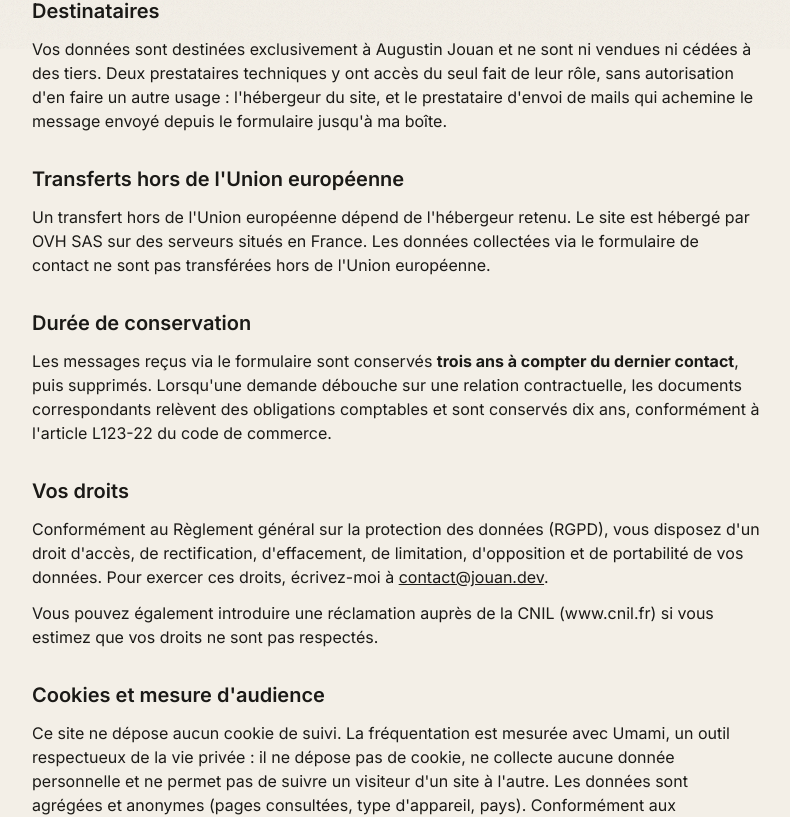
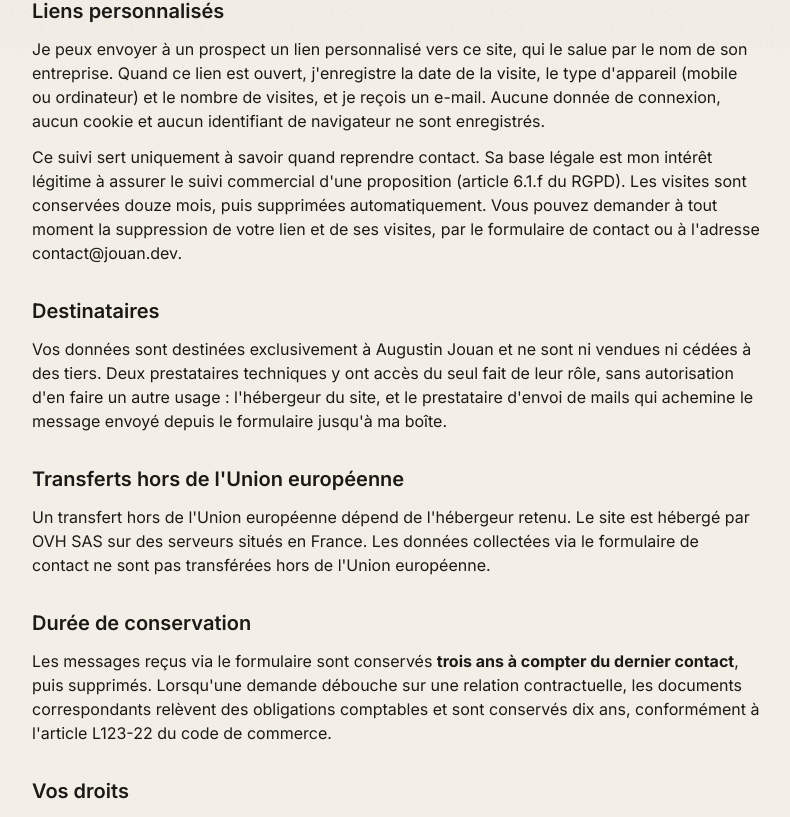
Before and after one commit to Augustin-Jouan/jouan.dev, a Next.js app in the folder apps/web/: page /politique-de-confidentialite in a window 1280 px wide. Shown: the part 751-1568 px from the top of the page, without its empty margins (244-1034 px from the left). Built offline with nearby package versions, Linux system fonts and the light colour scheme; no server answers.

Commit message:
Contact relié au lien personnalisé ; politique de confidentialité des liens

```diff
--- a/apps/web/app/contact/actions.ts
+++ b/apps/web/app/contact/actions.ts
@@ -3,6 +3,7 @@
 import { headers } from "next/headers";
 import { contact } from "@/data/contact";
 import { sendContactEmail } from "@/lib/email";
+import { lienPourAffichage } from "@/lib/liens/affichage";
 import { verifierLimite } from "@/lib/rate-limit";
 import { LIMITES } from "./limites";
 
@@ -60,12 +61,18 @@ export async function submitContactForm(
     };
   }
 
+  // Le jeton ne sert qu'à retrouver le nom du lien : absent, inconnu ou mal
+  // formé, il est ignoré (lienPourAffichage ne lève jamais d'erreur).
+  const jeton = String(formData.get("pour") ?? "");
+  const lien = jeton ? await lienPourAffichage(jeton) : null;
+
   try {
     await sendContactEmail({
       nom,
       email,
       telephone: telephone || undefined,
       message,
+      lienPersonnalise: lien?.nom,
     });
   } catch (err) {
     console.error("[contact] Échec envoi email :", err);
--- a/apps/web/app/politique-de-confidentialite/page.tsx
+++ b/apps/web/app/politique-de-confidentialite/page.tsx
@@ -53,6 +53,27 @@ export default function PolitiqueConfidentialitePage() {
           devis ou de renseignement. La base légale du traitement est
           l&apos;exécution de mesures précontractuelles prises à votre demande
           (article 6.1.b du RGPD).
+        </p>
+      </div>
+
+      <div className="flex flex-col gap-3">
+        <h2 className="text-xl font-semibold">Liens personnalisés</h2>
+        <p>
+          Je peux envoyer à un prospect un lien personnalisé vers ce site, qui le
+          salue par le nom de son entreprise. Quand ce lien est ouvert,
+          j&apos;enregistre la date de la visite, le type d&apos;appareil (mobile
+          ou ordinateur) et le nombre de visites, et je reçois un e-mail. Aucune
+          donnée de connexion, aucun cookie et aucun identifiant de navigateur
+          ne sont enregistrés.
+        </p>
+        <p>
+          Ce suivi sert uniquement à savoir quand reprendre contact. Sa base
+          légale est mon intérêt légitime à assurer le suivi commercial
+          d&apos;une proposition (article 6.1.f du RGPD). Les visites sont
+          conservées douze mois, puis supprimées automatiquement. Vous pouvez
+          demander à tout moment la suppression de votre lien et de ses visites,
+          par le formulaire de contact ou à l&apos;adresse{" "}
+          {mentionsLegales.email}.
         </p>
       </div>
 
@@ -118,7 +139,9 @@ export default function PolitiqueConfidentialitePage() {
           Cookies et mesure d&apos;audience
         </h2>
         <p>
-          Ce site ne dépose aucun cookie de suivi. La fréquentation est mesurée
+          Ce site ne dépose aucun cookie de suivi. Le seul cookie du site est celui
+          de la session d&apos;administration, réservé au chemin /admin et
+          strictement nécessaire : il ne concerne pas les visiteurs. La fréquentation est mesurée
           avec Umami, un outil respectueux de la vie privée : il ne dépose pas
           de cookie, ne collecte aucune donnée personnelle et ne permet pas de
           suivre un visiteur d&apos;un site à l&apos;autre. Les données sont
```
Also changed, not shown: 2 other files (tests, documents, lock files or other folders).
